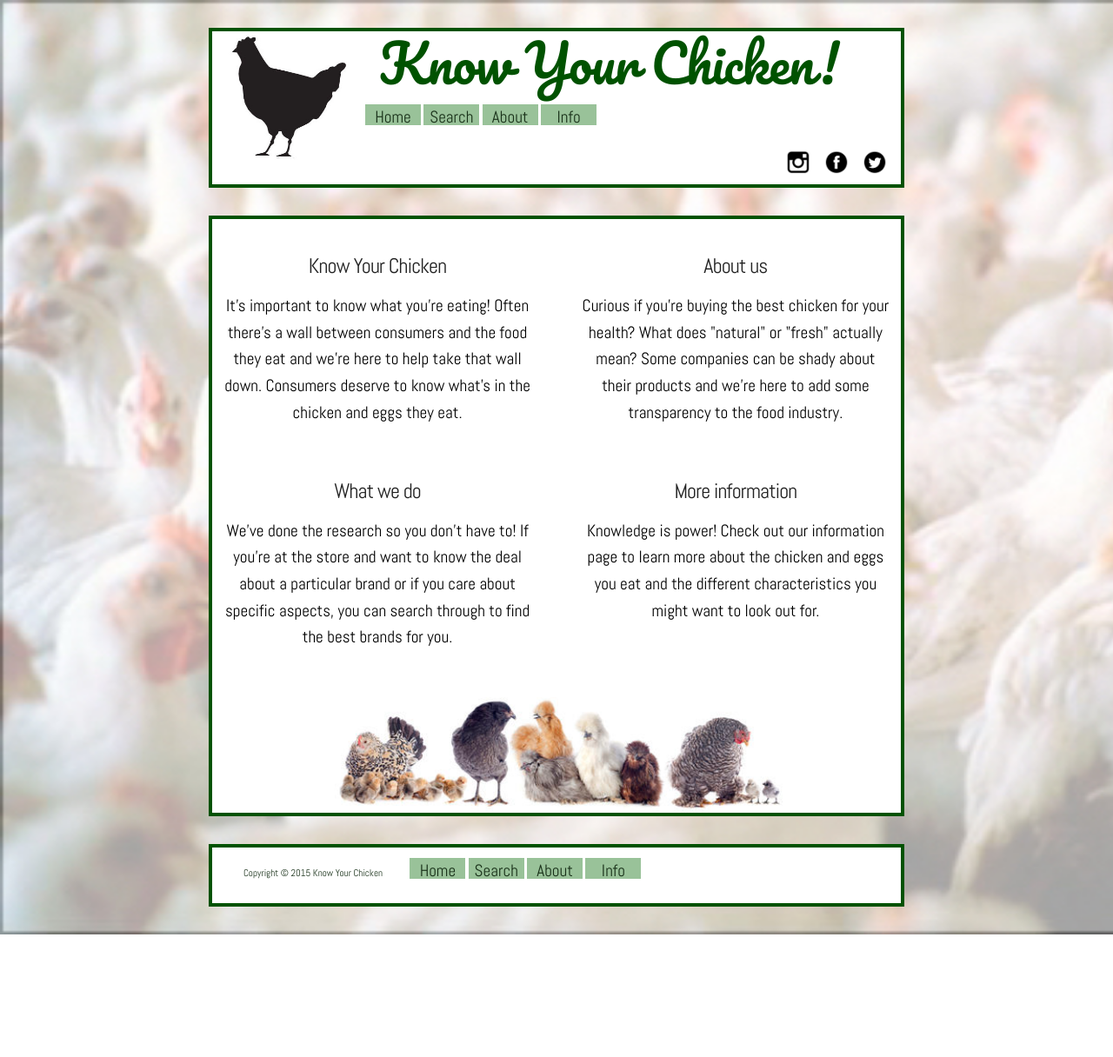
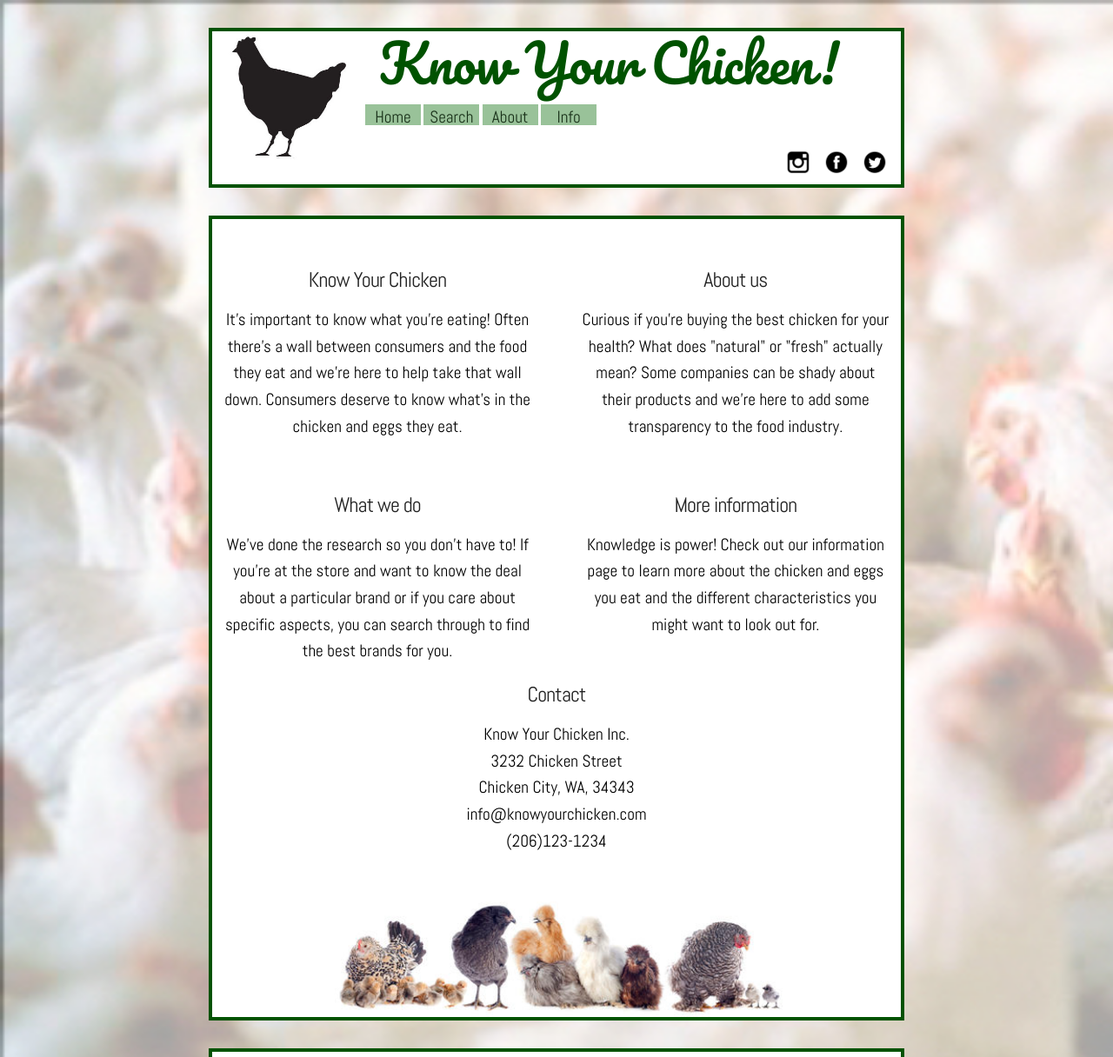
Before and after one commit to satuba/know-your-chicken, a website: page public/aboutUs.html in a window 1280 px wide. Shown: the top 1216 px of the page at 87% size. Before the commit the page ends 1075 px from the top, so only its background shows below. Drawn offline with nearby package versions, Linux system fonts and the light colour scheme.

Commit message:
add contact info

```diff
--- a/public/aboutUs.html
+++ b/public/aboutUs.html
@@ -56,6 +56,14 @@
             <p>Knowledge is power! Check out our information page to learn more about the chicken and eggs you eat and the different characteristics you might want to look out for.</p>
           </section>
         </div>
+        <section>
+          <h1>Contact</h1>
+          <p>Know Your Chicken Inc.</br>
+            3232 Chicken Street</br>
+            Chicken City, WA, 34343</br>
+            info@knowyourchicken.com</br>
+            (206)123-1234</p>
+        </section>
         <img src="images/aboutUsChickens.jpg" id="aboutUsChickens"/>
       </article>
     </main>
```
